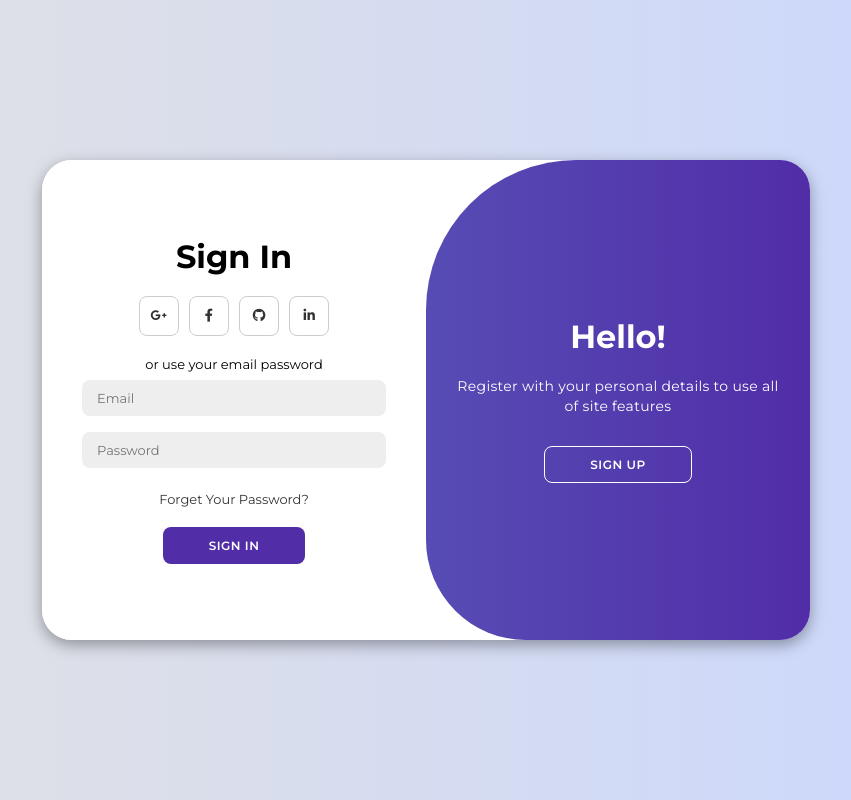
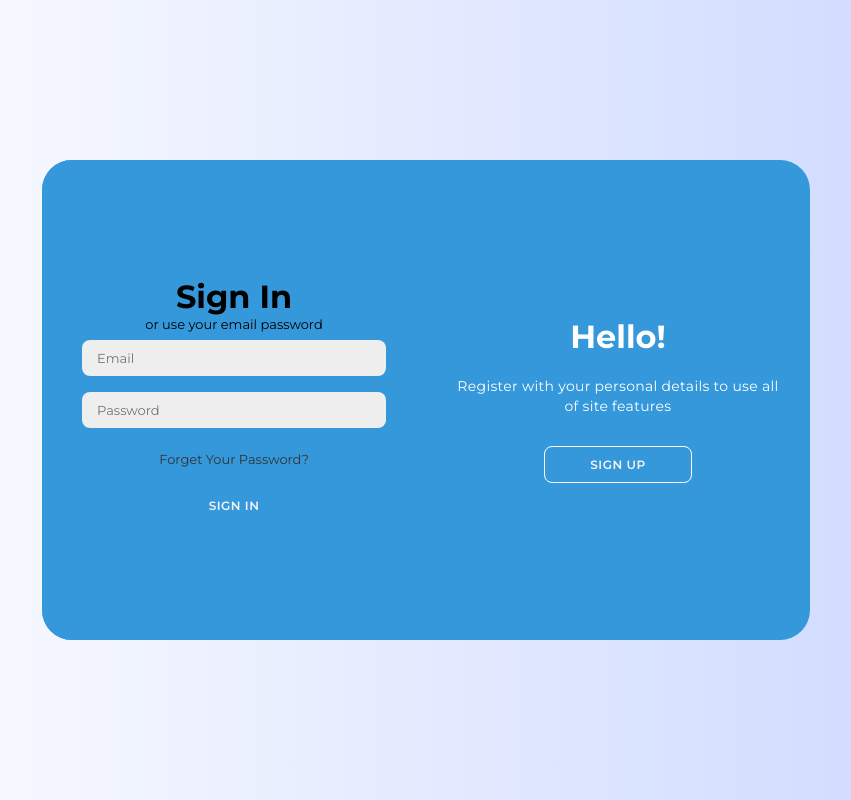
Before and after one commit to Laurynlau/Team28GitHub, a PHP site: page / in a window 1280 px wide. Shown: the whole page, without its empty margins (214-1065 px from the left). Run offline with PHP 8.4, Linux system fonts and the light colour scheme.

Commit message:
Add files via upload

```diff
--- a/index.html
+++ b/index.html
@@ -15,13 +15,7 @@
         <div class="form-container sign-up">
             <form>
                 <h1>Create Account</h1>
-                <div class="social-icons">
-                    <a href="#" class="icon"><i class="fa-brands fa-google-plus-g"></i></a>
-                    <a href="#" class="icon"><i class="fa-brands fa-facebook-f"></i></a>
-                    <a href="#" class="icon"><i class="fa-brands fa-github"></i></a>
-                    <a href="#" class="icon"><i class="fa-brands fa-linkedin-in"></i></a>
-                </div>
-                <span>or use your email for registeration</span>
+            <span>or use your email for registeration</span>
                 <input type="text" placeholder="Name">
                 <input type="email" placeholder="Email">
                 <input type="password" placeholder="Password">
@@ -31,13 +25,7 @@
         <div class="form-container sign-in">
             <form>
                 <h1>Sign In</h1>
-                <div class="social-icons">
-                    <a href="#" class="icon"><i class="fa-brands fa-google-plus-g"></i></a>
-                    <a href="#" class="icon"><i class="fa-brands fa-facebook-f"></i></a>
-                    <a href="#" class="icon"><i class="fa-brands fa-github"></i></a>
-                    <a href="#" class="icon"><i class="fa-brands fa-linkedin-in"></i></a>
-                </div>
-                <span>or use your email password</span>
+                 <span>or use your email password</span>
                 <input type="email" placeholder="Email">
                 <input type="password" placeholder="Password">
                 <a href="#">Forget Your Password?</a>
--- a/style.css
+++ b/style.css
@@ -8,8 +8,8 @@
 }
 
 body{
-    background-color: #c9d6ff;
-    background: linear-gradient(to right, #e2e2e2, #c9d6ff);
+    background-color: #ffffff;
+    background: linear-gradient(to right, #ffffff, #c9d6ff);
     display: flex;
     align-items: center;
     justify-content: center;
@@ -18,9 +18,9 @@ body{
 }
 
 .container{
-    background-color: #fff;
+    background-color:#3498db;
     border-radius: 30px;
-    box-shadow: 0 5px 15px rgba(0, 0, 0, 0.35);
+    rectangle-shadow: 0 5px 15px rgba(0, 0, 0, 0.35);
     position: relative;
     overflow: hidden;
     width: 768px;
@@ -47,8 +47,8 @@ body{
 }
 
 .container button{
-    background-color: #512da8;
-    color: #fff;
+    background-color: #3498db;
+    color: #f5f3f3;
     font-size: 12px;
     padding: 10px 45px;
     border: 1px solid transparent;
@@ -66,7 +66,7 @@ body{
 }
 
 .container form{
-    background-color: #fff;
+    background-color: #3498db ;
     display: flex;
     align-items: center;
     justify-content: center;
@@ -161,9 +161,9 @@ body{
 }
 
 .toggle{
-    background-color: #512da8;
+    background-color: ;
     height: 100%;
-    background: linear-gradient(to right, #5c6bc0, #512da8);
+    background: linear-gradient(to right,rgb(71, 64, 64));
     color: #fff;
     position: relative;
     left: -100%;
```
